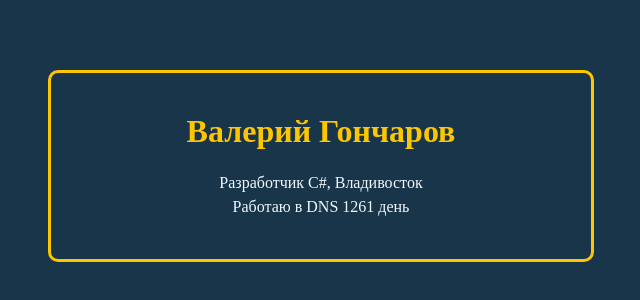
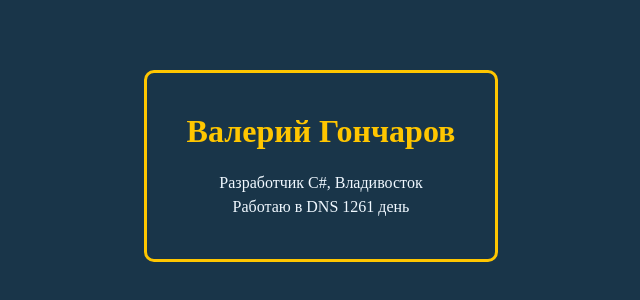
Before and after one commit to Solairw/PersonalLanding, a React (Vite) app: page / in a window 1280 px wide. Shown: the part 234-534 px from the top of the page, without its empty margins (319-959 px from the left). Built offline with nearby package versions, Linux system fonts and the light colour scheme; a web font is replaced by a local one.

Commit message:
tailwind, css

```diff
--- a/package.json
+++ b/package.json
@@ -24,6 +24,7 @@
     "eslint-plugin-react": "^7.34.1",
     "eslint-plugin-react-hooks": "^4.6.0",
     "eslint-plugin-react-refresh": "^0.4.6",
+    "tailwindcss": "^3.4.4",
     "vite": "^5.2.0"
   }
 }
--- a/src/App.css
+++ b/src/App.css
@@ -1,4 +1,3 @@
-
 body {
   font-family: "Cascadia Code";
   background-color: rgb(25, 53, 73);
@@ -25,15 +24,15 @@ body {
 }
 
 #main-view {
-  /* flex: auto; */
   border-width:1;
   border-color: rgb(255,198,0);
   border-style: solid;
   border-radius: 10px;
-  width: clamp(100px, 500px, 500px);
   height: 20%;
   text-wrap: pretty;
-  padding: clamp(1px, 20px, 20px);;
+  padding-top: clamp(1px, 20px, 20px);
+  padding-right: clamp(1px, 40px, 40px);
+  padding-left: clamp(1px, 40px, 40px);
   padding-bottom: 40px;
   color: aliceblue;
 }
--- a/src/App.jsx
+++ b/src/App.jsx
@@ -10,10 +10,12 @@ const diffDays = Math.round(Math.abs((now - applyDayDate) / oneDay));
 function App() {
   return (
     <>
-      <div id="main-view">
-        <h1 id="name">Валерий Гончаров</h1>
-        <span className="detailsBlock">Разработчик C#, Владивосток</span>
-        <span className="detailsBlock">Работаю в DNS {diffDays} {GetWord(diffDays)}</span>
+      <div className="m-auto">
+        <div id="main-view">
+          <h1 id="name">Валерий Гончаров</h1>
+          <span className="detailsBlock">Разработчик C#, Владивосток</span>
+          <span className="detailsBlock">Работаю в DNS {diffDays} {GetWord(diffDays)}</span>
+        </div>
       </div>
     </>
   )
```
Also changed, not shown: 1 other file (tests, documents, lock files or other folders).
